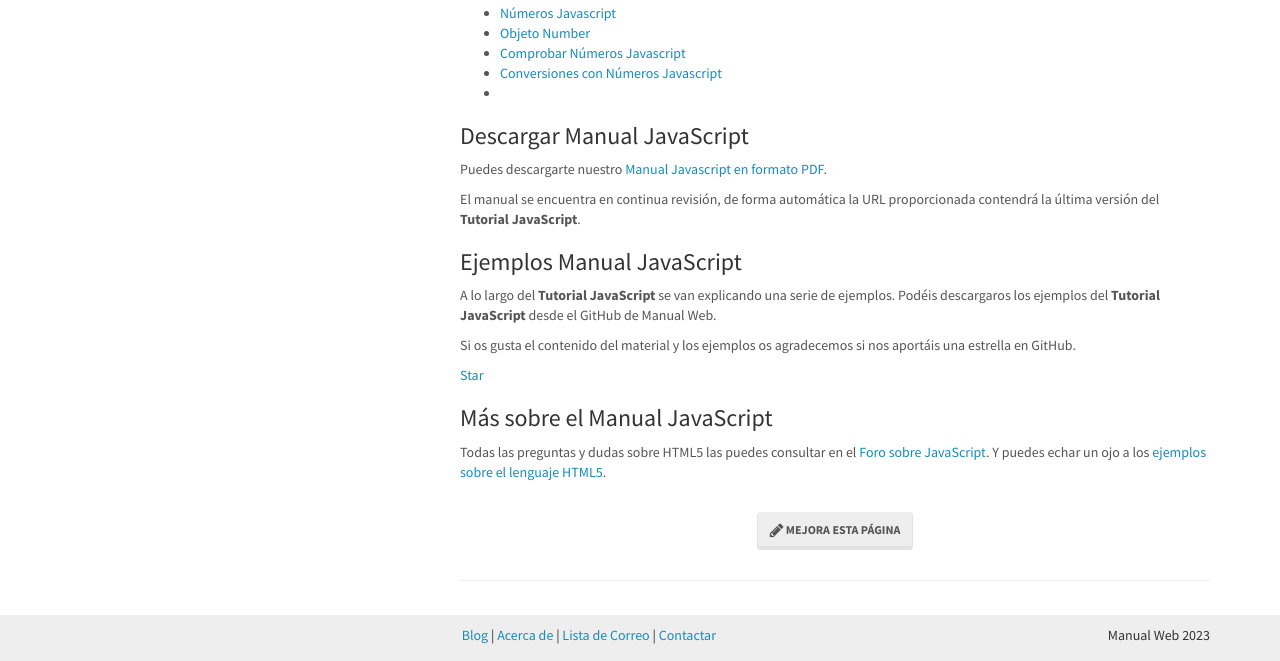
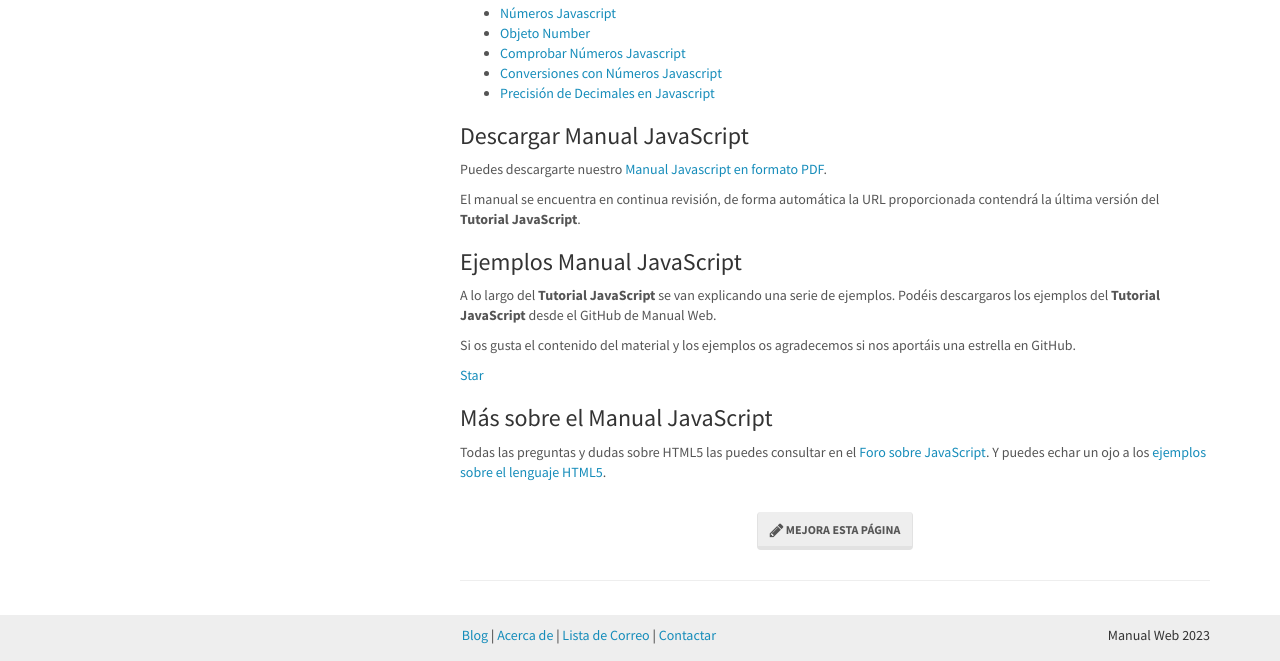
Before and after one commit to manualweb/manualweb, a Jekyll site: the page built from _javascript/index.md, in a window 1280 px wide and 900 px high, scrolled down 598 px, cut to the strip 239-900 px from the top of the window. Built offline with Jekyll 4.4.1, drawn with Linux system fonts in a browser that asks for light colours; nearby versions of some CDN libraries; comment, search, counter and statistics services are not loaded.

Commit message:
precisión

```diff
--- a/_data/javascript.yml
+++ b/_data/javascript.yml
@@ -43,7 +43,7 @@
   - objeto-number
   - comprobar-numeros-javascript
   - conversiones-con-numeros-javascript
-  - precision-decimales-en-javascript
+  - precision-de-decimales-en-javascript
 
 #- title: Funciones
 #  docs:
```
